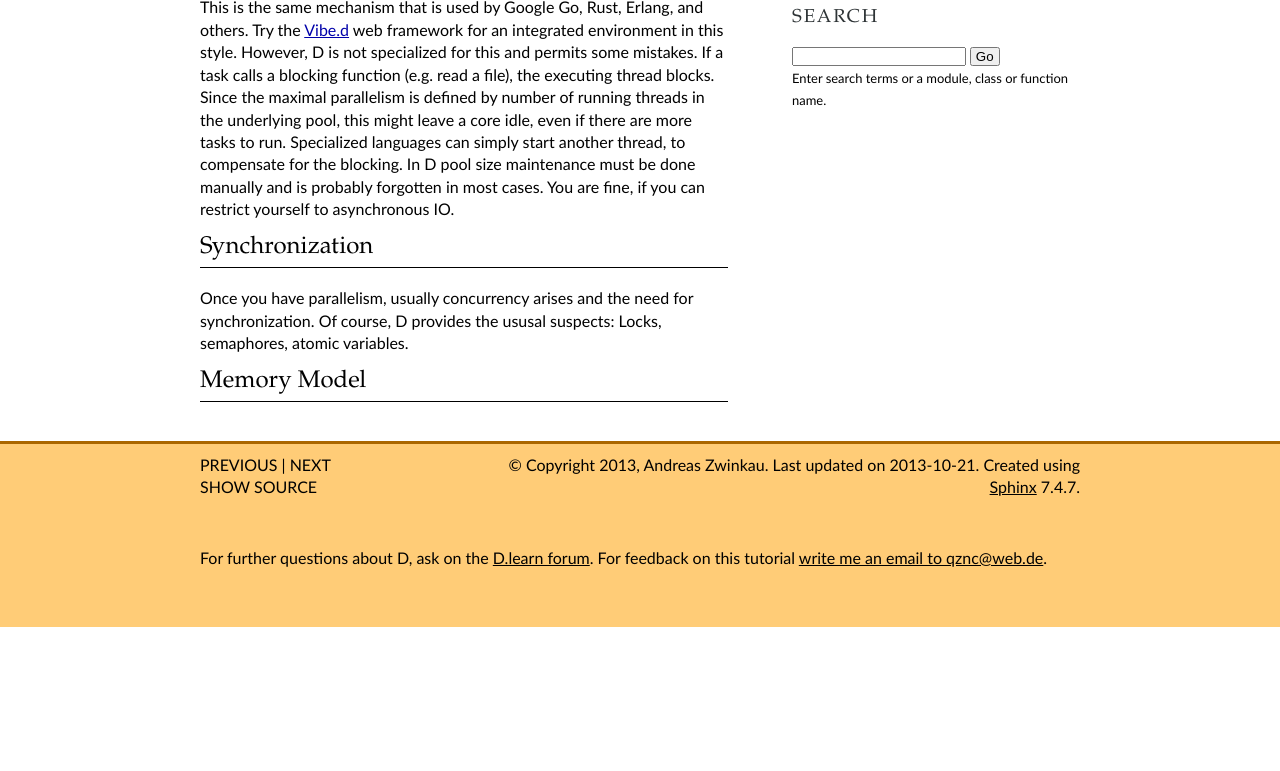
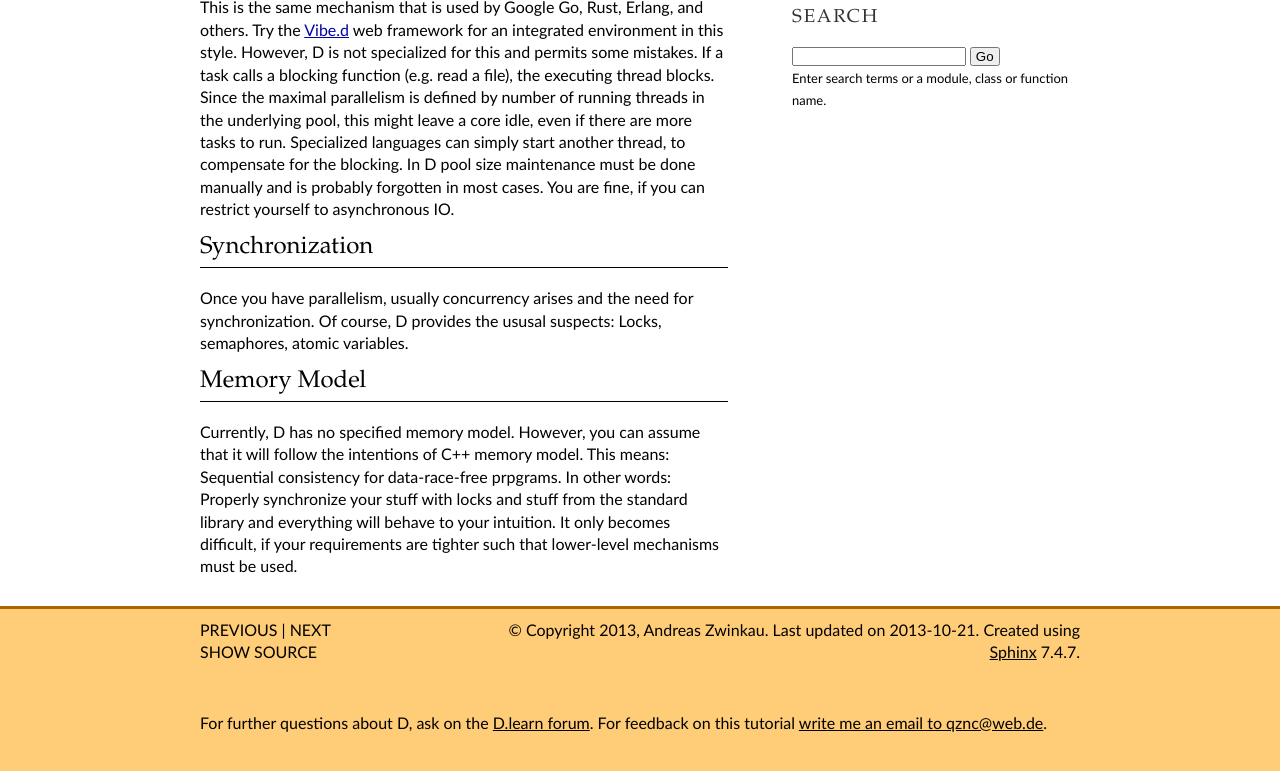
Before and after one commit to qznc/d-tut, a Sphinx documentation site: the page built from source/multicores.rst, in a window 1280 px wide and 900 px high, scrolled down 790 px, cut to the strip 108-879 px from the top of the window. Built offline with Sphinx 7.4.7, drawn with Linux system fonts in a browser that asks for light colours; before the commit the page ends 1525 px from its top, so only the background shows below that.

Commit message:
text on memory model

```diff
--- a/source/multicores.rst
+++ b/source/multicores.rst
@@ -70,3 +70,14 @@ atomic variables.
 
 Memory Model
 ------------
+
+Currently, D has no specified memory model.
+However, you can assume that it will follow the intentions of C++ memory model.
+This means:
+Sequential consistency for data-race-free prpgrams.
+In other words:
+Properly synchronize your stuff with locks and stuff from the standard library
+and everything will behave to your intuition.
+It only becomes difficult,
+if your requirements are tighter
+such that lower-level mechanisms must be used.
```
